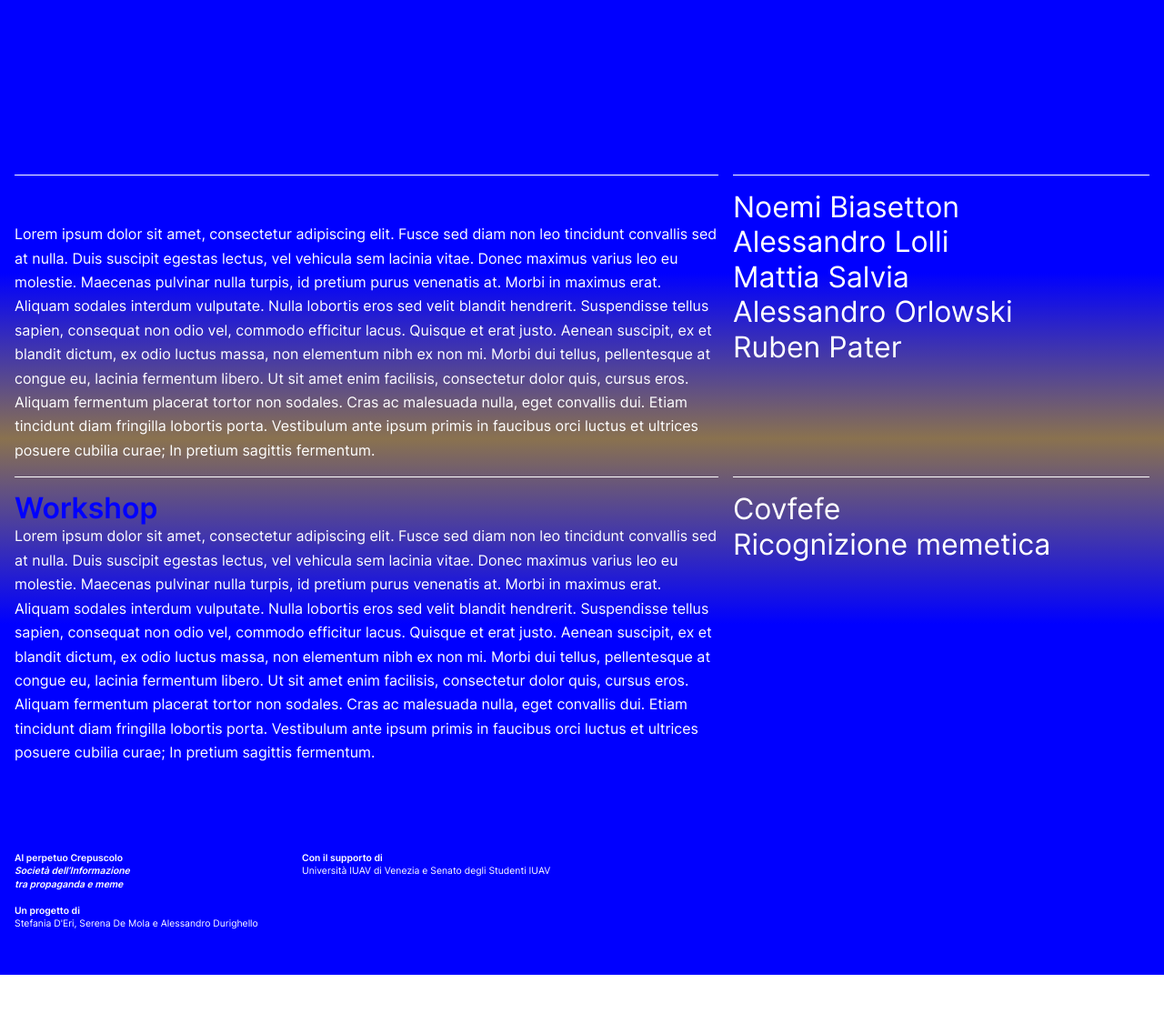
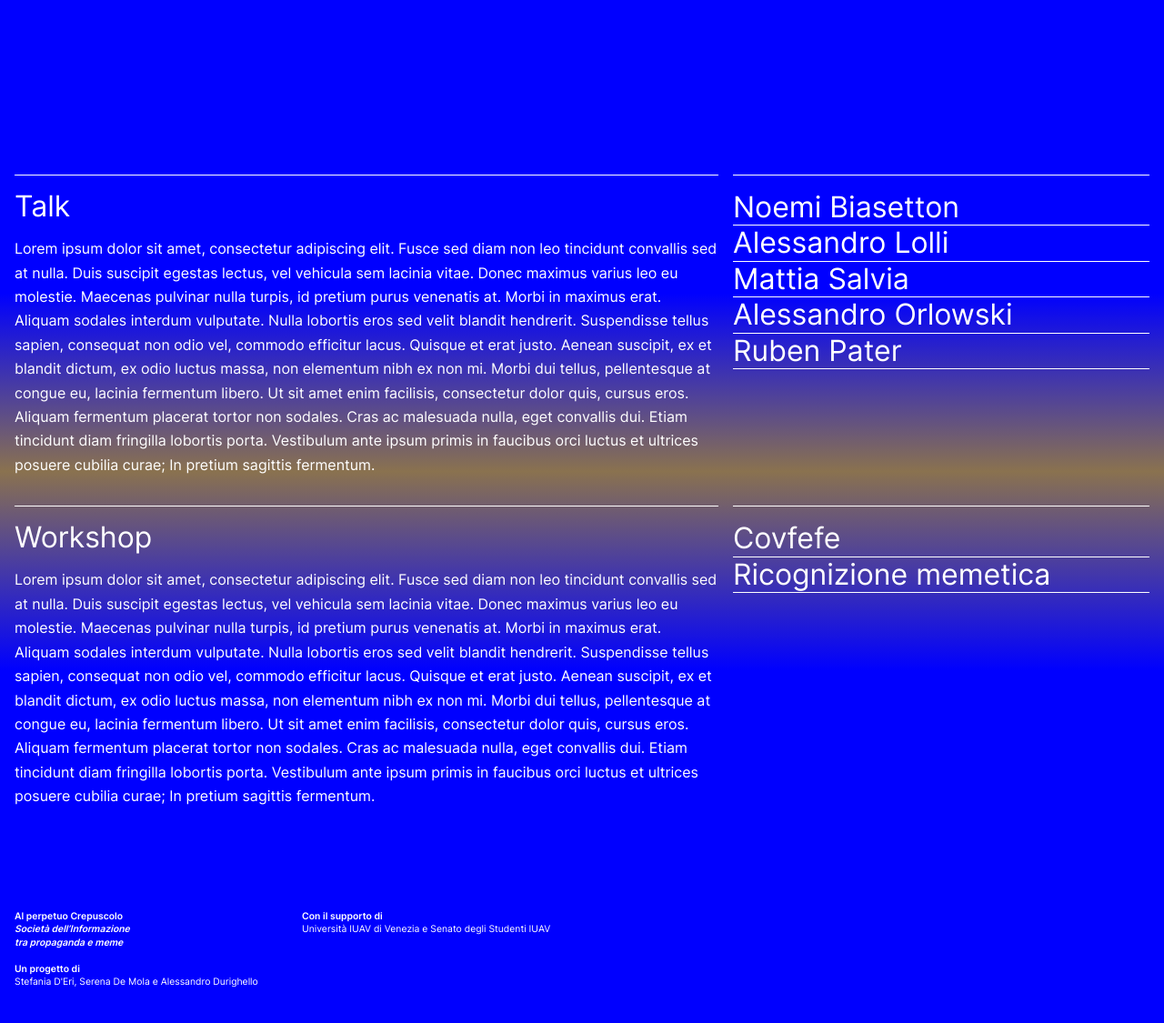
Before and after one commit to stefaniaderi/alperpetuocrepuscolo, a Jekyll site: the page built from index.html, in a window 1280 px wide and 1152 px high. Shown: the top 1125 px of the window at 91% size. Built offline with Jekyll 4.4.1, drawn with Linux system fonts in a browser that asks for light colours.

Commit message:
Update main.css

```diff
--- a/css/main.css
+++ b/css/main.css
@@ -134,7 +134,7 @@
 
 a {
   font-family: var(--font-family-sans);
-  color: var(--color-primary);
+  color: var(--color-white);
   text-decoration: none;
   /*font-weight: 600;*/
   text-underline-offset: 0.3rem;
@@ -166,11 +166,11 @@
   line-height: 100%;
 }
 h2{
-  font-family: var(--font-family-titles);
-  font-weight: 600;
-  font-size: 2rem;
-  color: var(--color-white);
-  line-height: 110%;
+	font-family: var(--font-family-titles);
+	font-weight: 400;
+	font-size: 2rem;
+	line-height: 110%;
+	padding: 0rem 0rem 1rem;
 
 }
 h3{
@@ -178,7 +178,7 @@
   font-weight:600;
   line-height: 150%;
   font-size: var(--font-small);
-  color: var(--color-primary);
+  color: var(--color-white);
 }
 
 h4{
@@ -205,6 +205,7 @@
 }
 .grid p{
 	grid-column: 1 / 6;
+	padding-bottom: var(--padding);
 }
 
 .header{
@@ -303,7 +304,7 @@
 .subcontent li{
 	font-size:2rem;
 	line-height: 120%;
-	border-bottom: var(--border));
+	border-bottom: var(--border);
 }
 @media screen and (max-width: 800px){
     :root{
```
